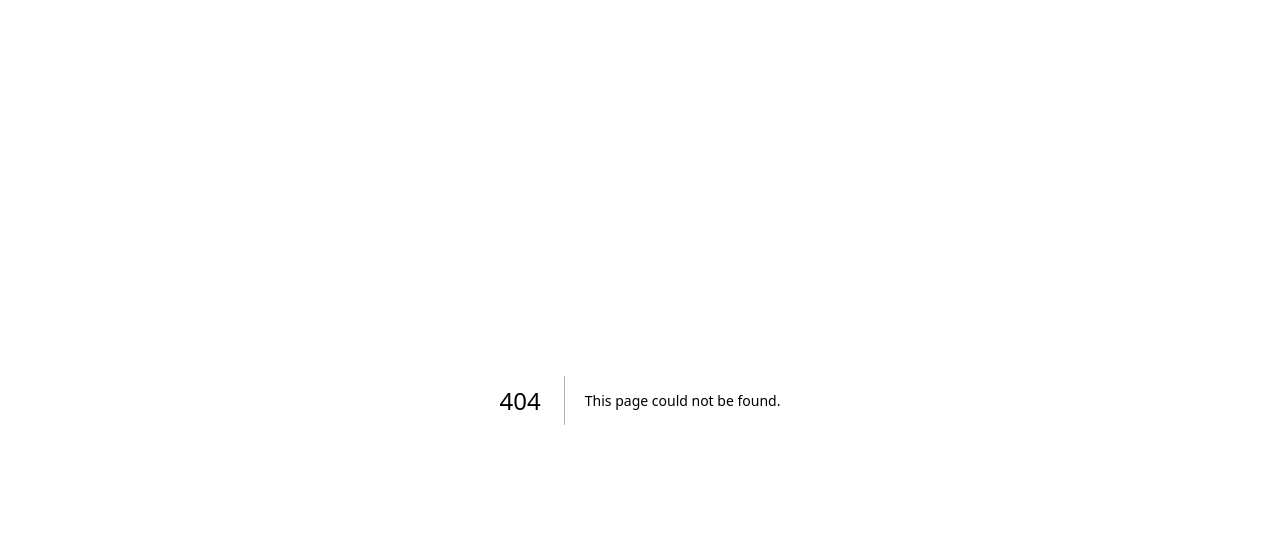
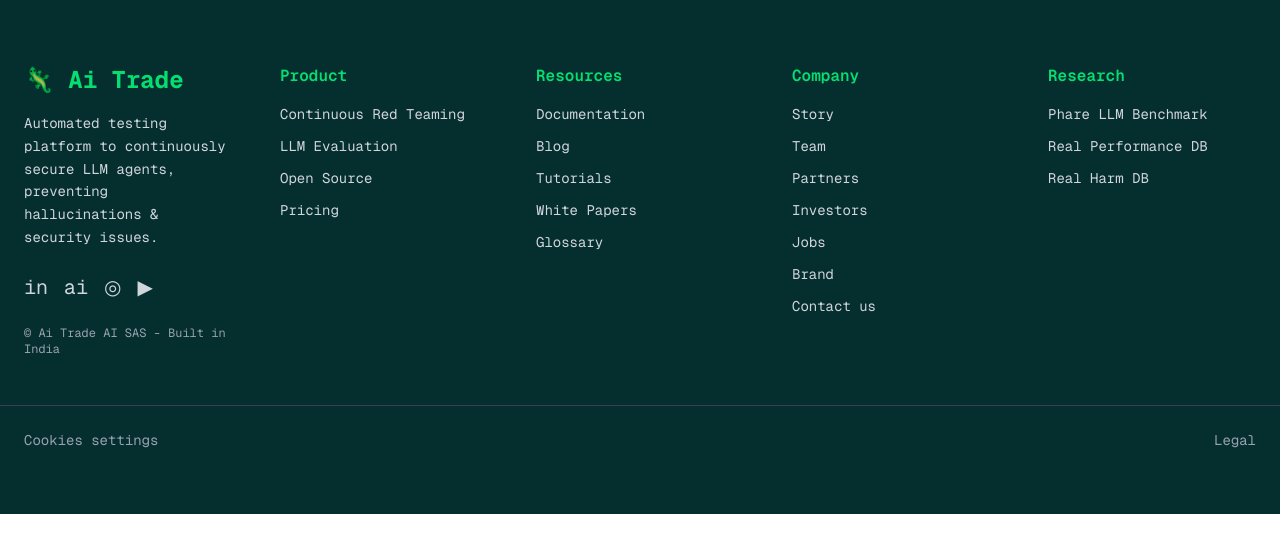
Before and after one commit to Milind-dev/next-js-project, a Next.js app: page /Footer in a window 1280 px wide. Before the commit this address had no page. Shown: the top 552 px of the page. Built offline with nearby package versions, Linux system fonts and the light colour scheme.

Commit message:
dashboard ready

```diff
--- /dev/null
+++ b/app/Footer/page.tsx
@@ -0,0 +1,100 @@
+import React from "react";
+
+export default function page() {
+  return (
+    <footer className="bg-[#052f2f] text-gray-300 py-16">
+      <div className="max-w-7xl mx-auto px-6 grid md:grid-cols-5 gap-12">
+        {/* Logo + Description */}
+        <div>
+          <h2 className="text-2xl font-bold text-green-400 flex items-center gap-2">
+            🦎 Ai Trade
+          </h2>
+
+          <p className="mt-4 text-sm leading-relaxed">
+            Automated testing platform to continuously secure LLM agents,
+            preventing hallucinations & security issues.
+          </p>
+
+          {/* Social Icons */}
+          <div className="flex gap-4 mt-6 text-xl">
+            <a href="#" className="hover:text-green-400">
+              in
+            </a>
+            <a href="#" className="hover:text-green-400">
+              ai
+            </a>
+            <a href="#" className="hover:text-green-400">
+              ◎
+            </a>
+            <a href="#" className="hover:text-green-400">
+              ▶
+            </a>
+          </div>
+
+          <p className="mt-6 text-xs text-gray-400">
+            © Ai Trade AI SAS - Built in India
+          </p>
+        </div>
+
+        {/* Product */}
+        <div>
+          <h3 className="text-green-400 font-semibold mb-4">Product</h3>
+          <ul className="space-y-3 text-sm">
+            <li className="hover:text-white cursor-pointer">
+              Continuous Red Teaming
+            </li>
+            <li className="hover:text-white cursor-pointer">LLM Evaluation</li>
+            <li className="hover:text-white cursor-pointer">Open Source</li>
+            <li className="hover:text-white cursor-pointer">Pricing</li>
+          </ul>
+        </div>
+
+        {/* Resources */}
+        <div>
+          <h3 className="text-green-400 font-semibold mb-4">Resources</h3>
+          <ul className="space-y-3 text-sm">
+            <li className="hover:text-white cursor-pointer">Documentation</li>
+            <li className="hover:text-white cursor-pointer">Blog</li>
+            <li className="hover:text-white cursor-pointer">Tutorials</li>
+            <li className="hover:text-white cursor-pointer">White Papers</li>
+            <li className="hover:text-white cursor-pointer">Glossary</li>
+          </ul>
+        </div>
+
+        {/* Company */}
+        <div>
+          <h3 className="text-green-400 font-semibold mb-4">Company</h3>
+          <ul className="space-y-3 text-sm">
+            <li className="hover:text-white cursor-pointer">Story</li>
+            <li className="hover:text-white cursor-pointer">Team</li>
+            <li className="hover:text-white cursor-pointer">Partners</li>
+            <li className="hover:text-white cursor-pointer">Investors</li>
+            <li className="hover:text-white cursor-pointer">Jobs</li>
+            <li className="hover:text-white cursor-pointer">Brand</li>
+            <li className="hover:text-white cursor-pointer">Contact us</li>
+          </ul>
+        </div>
+
+        {/* Research */}
+        <div>
+          <h3 className="text-green-400 font-semibold mb-4">Research</h3>
+          <ul className="space-y-3 text-sm">
+            <li className="hover:text-white cursor-pointer">
+              Phare LLM Benchmark
+            </li>
+            <li className="hover:text-white cursor-pointer">
+              Real Performance DB
+            </li>
+            <li className="hover:text-white cursor-pointer">Real Harm DB</li>
+          </ul>
+        </div>
+      </div>
+
+      {/* Bottom Section */}
+      <div className="max-w-7xl mx-auto px-6 mt-12 border-t border-gray-700 pt-6 flex flex-col md:flex-row justify-between text-sm text-gray-400">
+        <p>Cookies settings</p>
+        <p>Legal</p>
+      </div>
+    </footer>
+  );
+}
--- /dev/null
+++ b/app/components/ui/YoutubeVideo.tsx
@@ -0,0 +1,18 @@
+import React from "react";
+
+type YoutubeVideoProps = {
+  videoId: string;
+};
+
+export default function YoutubeVideo({ videoId }: YoutubeVideoProps) {
+  return (
+    <div className="w-full aspect-video">
+      <iframe
+        className="w-full h-full rounded-xl"
+        src={`https://www.youtube.com/embed/${videoId}`}
+        title="YouTube video"
+        allowFullScreen
+      ></iframe>
+    </div>
+  );
+}
--- /dev/null
+++ b/app/dashboard/Resources/Page.jsx
@@ -0,0 +1,45 @@
+import React from "react";
+import Candles from "../../../public/logos/candles.jpg";
+// import AiSummit from "../../../public/logos/aisummit.jpg";
+
+import ResourceCard from "../Resources/ResourceCard/Page";
+const resources = [
+  {
+    id: 1,
+    image: Candles,
+    title: "What is Shadow AI and how to prevent this threat in AI Security",
+    description:
+      "Shadow AI happens when employees bypass IT to use unapproved generative AI tools, creating severe data leakage and compliance vulnerabilities.",
+  },
+  {
+    id: 2,
+    image: Candles,
+    title: "What is Shadow AI and how to prevent this threat in AI Security",
+    description:
+      "Shadow AI happens when employees bypass IT to use unapproved generative AI tools, creating severe data leakage and compliance vulnerabilities.",
+  },
+  {
+    id: 3,
+    image: Candles,
+    title: "What is Shadow AI and how to prevent this threat in AI Security",
+    description:
+      "Shadow AI happens when employees bypass IT to use unapproved generative AI tools, creating severe data leakage and compliance vulnerabilities.",
+  },
+];
+
+export default function Resources() {
+  return (
+    <section className="py-10 bg-[#063c39]  ">
+      <div className="max-w-6xl mx-auto   grid md:grid-cols-3 gap-2  ">
+        {resources.map((item) => (
+          <ResourceCard
+            key={item.id}
+            image={item.image}
+            title={item.title}
+            description={item.description}
+          />
+        ))}
+      </div>
+    </section>
+  );
+}
--- /dev/null
+++ b/app/dashboard/Resources/ResourceCard/Page.tsx
@@ -0,0 +1,66 @@
+import Image, { StaticImageData } from "next/image";
+
+type ResourceCardProps = {
+  image: StaticImageData | string;
+  title: string;
+  description: string;
+};
+
+export default function ResourceCard({
+  image,
+  title,
+  description,
+}: ResourceCardProps) {
+  return (
+    <div
+      className="py-4 px-4 border border-gray-700 rounded-xl
+bg-[#063c39]
+flex flex-col items-center text-center
+hover:border-[#40dedf]
+hover:shadow-[0_0_15px_#40dedf40]
+transition-all duration-300"
+    >
+      <Image src={image} alt={title} width={200} height={100} />
+
+      <p className="font-semibold py-2 text-white">{title}</p>
+
+      <p className="py-2 text-sm text-gray-400">{description}</p>
+
+      <button className="mt-3 px-4 py-2 shadow rounded-md bg-[#40dedf] text-black hover:bg-[#2ac6c7] transition">
+        View Post <span>→</span>
+      </button>
+    </div>
+  );
+}
+
+/* import Image, { StaticImageData } from "next/image";
+
+type ResourceCardProps = {
+  image: StaticImageData | string;
+  title: string;
+  description: string;
+};
+
+export default function ResourceCard({
+  image,
+  title,
+  description,
+}: ResourceCardProps) {
+  return (
+    <div className="p-6 border rounded-lg text-center grid place-items-center gap-3 hover:shadow-xl transition">
+
+      <Image src={image} alt={title} width={200} height={100} />
+
+      <p className="font-semibold">{title}</p>
+
+      <p className="text-sm text-gray-200 max-w-xs">
+        {description}
+      </p>
+
+      <button className="mt-2 px-4 py-2 shadow rounded-md bg-[#40dedf] text-black hover:bg-[#2ac6c7] transition">
+        View Post →
+      </button>
+
+    </div>
+  );
+} */
--- a/app/dashboard/page.tsx
+++ b/app/dashboard/page.tsx
@@ -7,15 +7,42 @@
 import { CompanyDetails } from "../CompanyDetails/Company-details-Page";
 import Image from "next/image";
 import Tradeimgicon from "../../public/logos/TradeIcon_dashboard.svg";
+import Resources from "../dashboard/Resources/Page";
+import Footer from "../Footer/page";
+import YoutubeVideo from "../components/ui/YoutubeVideo";
 
 export default function Dashboard() {
+  const [copied, setCopied] = useState(false);
+
   const [isopen, setIsopen] = useState<number | null>(null);
   const timeoutRef = useRef<NodeJS.Timeout | null>(null);
 
   const tabscoin = [
-    { id: 1, name: "Platform", content: ["India", "Australia", "New York"] },
-    { id: 2, name: "Market", content: ["Crypto", "Stocks", "Forex"] },
-    { id: 3, name: "About", content: ["Company", "Team", "Contact"] },
+    {
+      id: 1,
+      name: "Platform",
+      content: [
+        "AI Trading Bot",
+        "Trading Dashboard",
+        "Portfolio Management",
+        "Risk Management",
+      ],
+    },
+    {
+      id: 2,
+      name: "Market",
+      content: [
+        "Cryptocurrency",
+        "Forex Trading",
+        "Stock Market",
+        "Commodities",
+      ],
+    },
+    {
+      id: 3,
+      name: "About",
+      content: ["Documentation", "API Access", "Contact Support", "Community"],
+    },
   ];
 
   const handleEnter = (index: number) => {
@@ -27,6 +54,13 @@
     timeoutRef.current = setTimeout(() => {
       setIsopen(null);
     }, 150);
+  };
+
+  const handleCopy = () => {
+    navigator.clipboard.writeText("https://foxtrade.netlify.app/");
+    setCopied(true);
+
+    setTimeout(() => setCopied(false), 2000);
   };
 
   return (
@@ -43,12 +77,15 @@
 
       <div className="mt-10  flex flex-col items-center text-center  w-full">
         <h4 className="text-xl font-bold text-[yellow]">
-          <span className="text-[#05d939] text-4xl">GenAi Risks</span>
+          <span className="text-[#05d939] text-6xl py-3  px-1">
+            Ai Trading Risks
+          </span>
         </h4>
-        <p className="text-2xl "> Trading Views</p>
+        <p className="text-4xl font-bold"> Vulnerblity AI Handle</p>
         <h5 className="text-[#c7ffff] w-[70%] py-4 ">
-          Find vulnerabilities in AI agents before users do. Delegate the mental
-          burden of detecting AI failures to security experts.
+          I Trading (AITrade) Risks are the potential dangers when using AI or
+          automated algorithms to trade stocks, crypto, or forex. Even though AI
+          can analyze large amounts of data quickly.
         </h5>
 
         <button className="w-20% h-20% border border-yellow-100 py-3 px-3 rounded cursor-cell mt-4">
@@ -60,6 +97,7 @@
       </div>
       <CompanyMarqueeLogo />
       <div>
+        <div className="flex items-center gap-3 bg-black/60 border border-gray-700 px-4 py-2 rounded-lg">
           <Image
             src={Tradeimgicon}
             alt="Trade Img Icon"
@@ -67,8 +105,32 @@
             height={860}
             className="ml-[200px]"
           />
+          <span className="text-gray-300 text-sm mr-10">
+            https://foxtrade.netlify.app/
+          </span>
+
+          <button
+            // onClick={() =>
+            //   navigator.clipboard.writeText("https://foxtrade.netlify.app/")
+            // }
+            onClick={handleCopy}
+            className="relative px-3 py-1 bg-[#40dedf] text-black rounded hover:bg-[#2ac6c7] hover:shadow-2xl "
+          >
+            copy
+            {copied && (
+              <span className="absolute -top-7 left-1/2 -translate-x-1/2 bg-black text-white text-xs px-2 py-1 rounded">
+                Copied!
+              </span>
+            )}
+          </button>
+        </div>
       </div>
       <CompanyDetails />
+      <Resources />
+      <div className="max-w-4xl mx-auto py-10">
+        <YoutubeVideo videoId="u57EnkQaUTY" />
+      </div>
+      <Footer />
     </div>
   );
 }
```
Also changed, not shown: public/logos/aisummit.jpg (added), public/logos/candles.jpg (added). Lines whose indentation alone changed are shown as unchanged.
